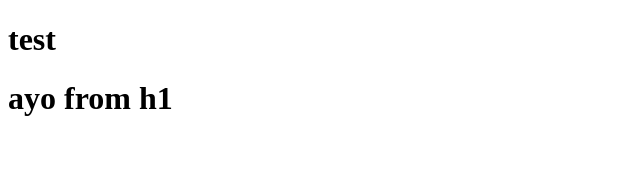
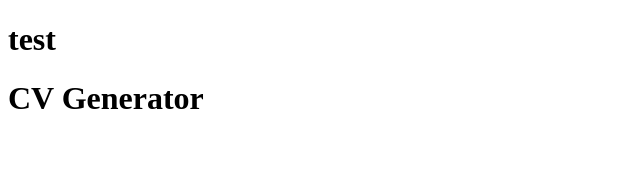
Before and after one commit to daygoDao/cv-project, a React (Create React App) app: page / in a window 1280 px wide. Shown: the top 170 px of the page, without its empty margins (0-640 px from the left). Built offline with nearby package versions, Linux system fonts and the light colour scheme.

Commit message:
plan to create 3 components for cv generator

```diff
--- a/src/components/CVform.js
+++ b/src/components/CVform.js
@@ -1,4 +1,4 @@
-import React from "react";
+// import React from "react";
 
 const CVform = (props) => {
   // constructor(props) {
@@ -7,9 +7,14 @@ const CVform = (props) => {
   // }
 
   return (
-    <div>
-      <h1>ayo from h1</h1>
-    </div>
+    <form>
+        <h1>CV Generator</h1>
+        {/* <label htmlFor="name">Name</label>
+        <input type="text" id="name" placeholder="Jo Bob"/>
+
+        <label htmlFor="name"></label>
+        <input type="text" id="name" placeholder="Jo Bob"/> */}
+    </form>
   );
 };
 
```
